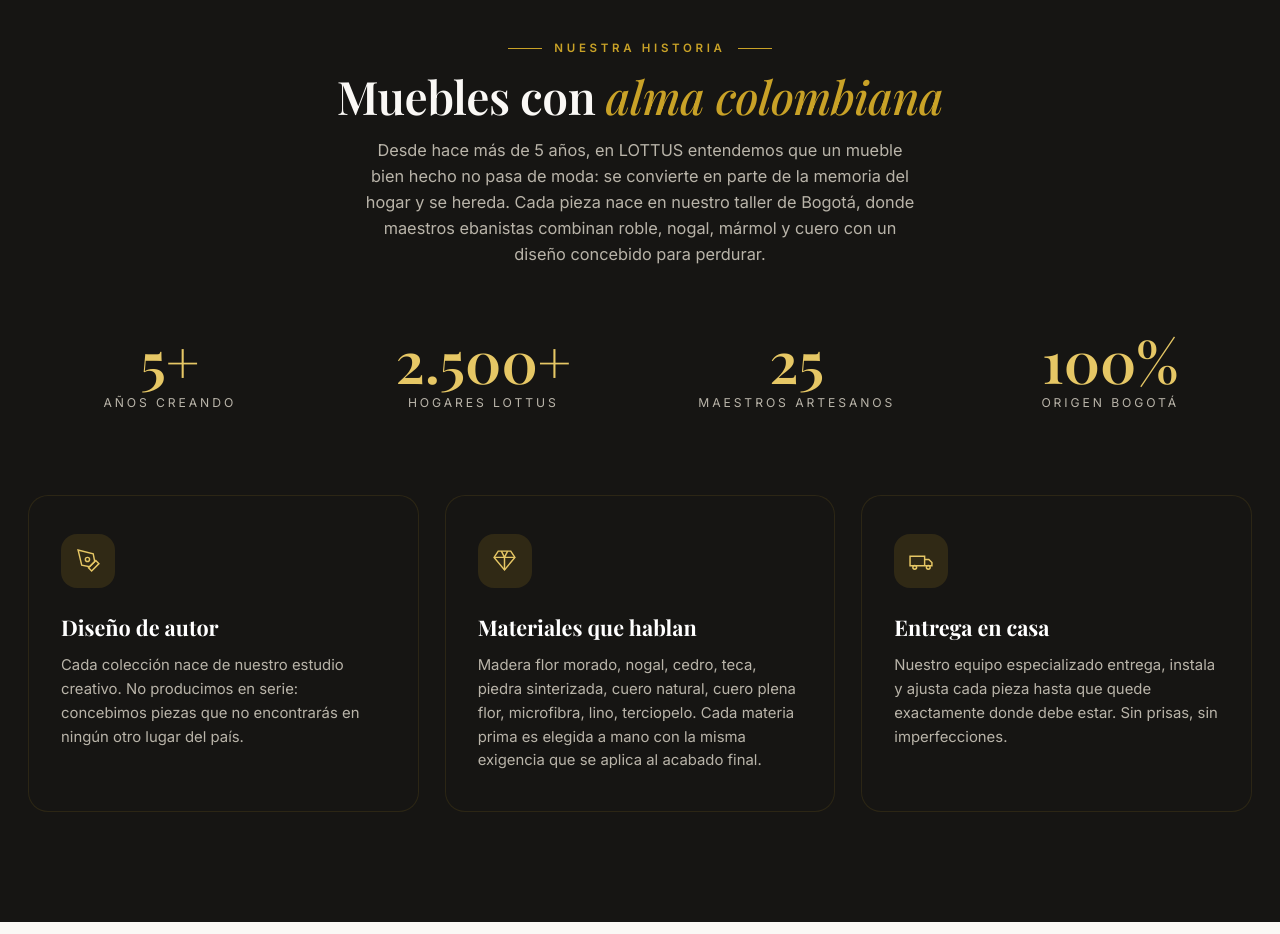
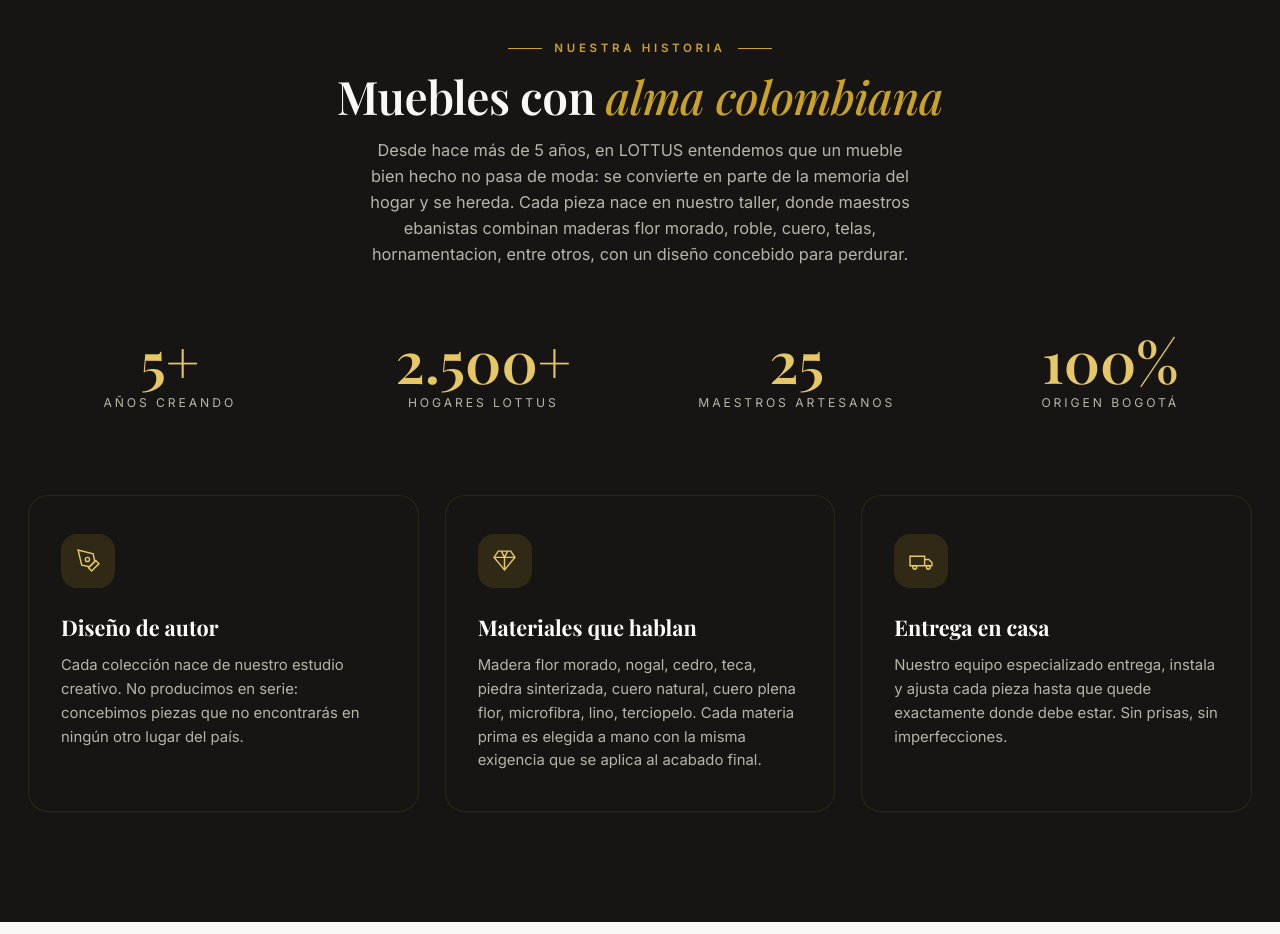
Before and after one commit to stivenrodriguezm/stivenrodriguezm.github.io, a website: page public/index.html in a window 1280 px wide. Shown: the part 3240-4174 px from the top of the page. Drawn offline with Linux system fonts and the light colour scheme; no server answers.

Commit message:
Actualiza el texto de 'Nuestra historia' con la lista de materiales corregida

```diff
--- a/public/index.html
+++ b/public/index.html
@@ -296,8 +296,8 @@
         <h2 class="section-title">Muebles con <em>alma colombiana</em></h2>
         <p class="section-sub" data-setting="aboutText">Desde hace más de 5 años, en LOTTUS entendemos que un mueble
           bien hecho no pasa de moda: se convierte en parte de la memoria del hogar y se hereda. Cada pieza nace en
-          nuestro taller de Bogotá, donde maestros ebanistas combinan roble, nogal, mármol y cuero con un diseño
-          concebido para perdurar.</p>
+          nuestro taller, donde maestros ebanistas combinan maderas flor morado, roble, cuero, telas, hornamentacion,
+          entre otros, con un diseño concebido para perdurar.</p>
       </div>
       <div class="stats reveal" data-delay="1" style="margin-bottom:80px">
         <div class="stat"><b data-count="5" data-suffix="+">0</b><span>Años creando</span></div>
```
